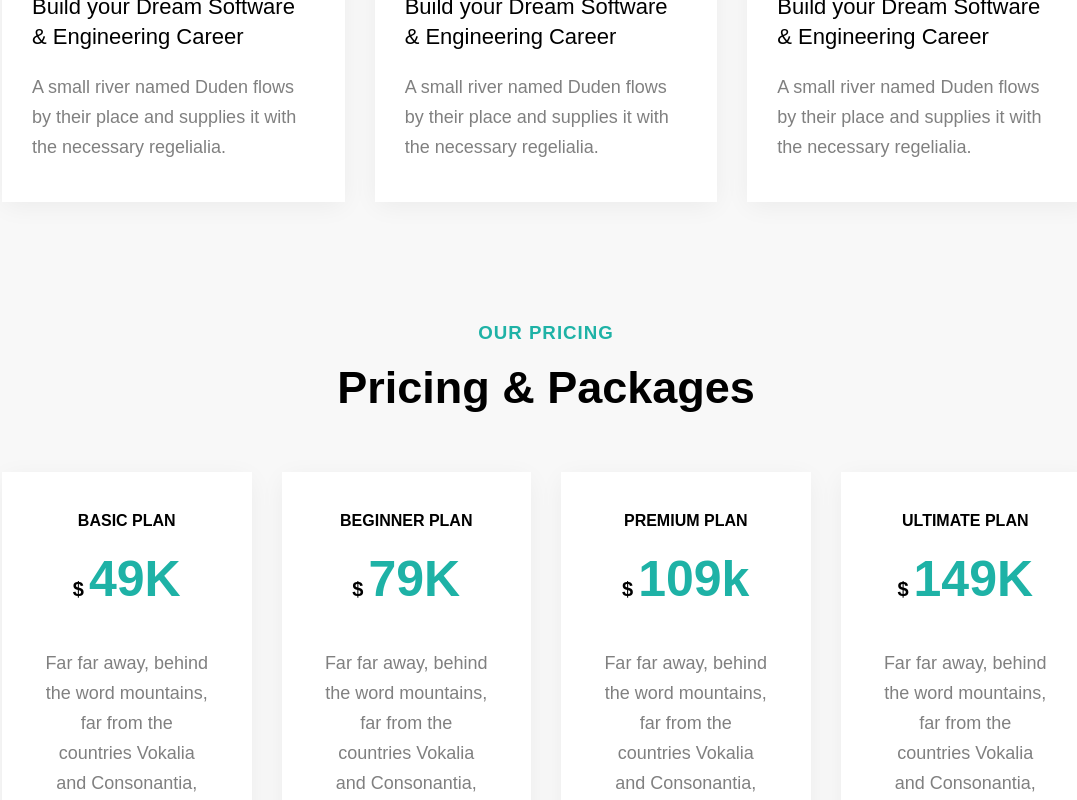
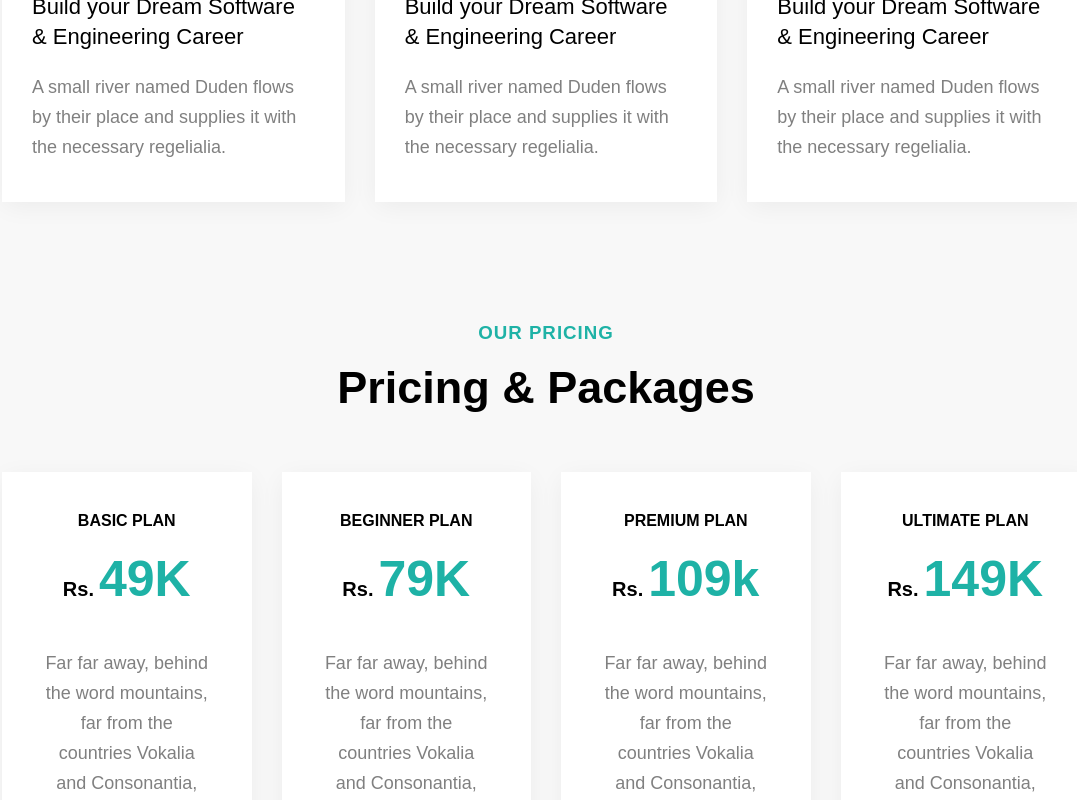
Before and after one commit to Snehalaxmi-S/Educational-website, a React (Create React App) app in the folder my-app/: page / in a window 1280 px wide. Shown: the part 5164-5964 px from the top of the page, without its empty margins (94-1171 px from the left). Built offline with nearby package versions, Linux system fonts and the light colour scheme.

Commit message:
Changes made in data

```diff
--- a/my-app/src/components/pricing/PriceCard.jsx
+++ b/my-app/src/components/pricing/PriceCard.jsx
@@ -8,7 +8,7 @@ const PriceCard = () => {
         <div className='items shadow'>
           <h4>{val.name}</h4>
           <h1>
-            <span>$</span>
+            <span>Rs.</span>
             {val.price}
           </h1>
           <p>{val.desc}</p>
```
